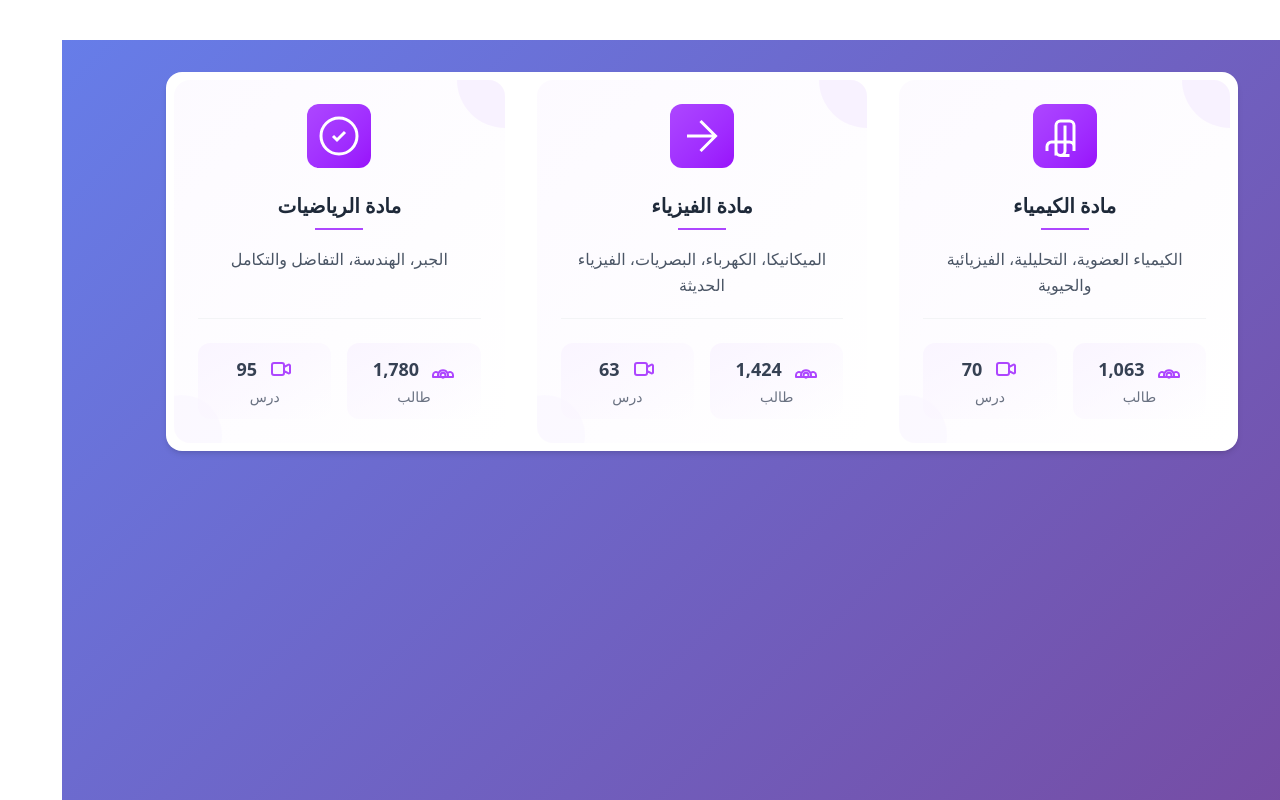
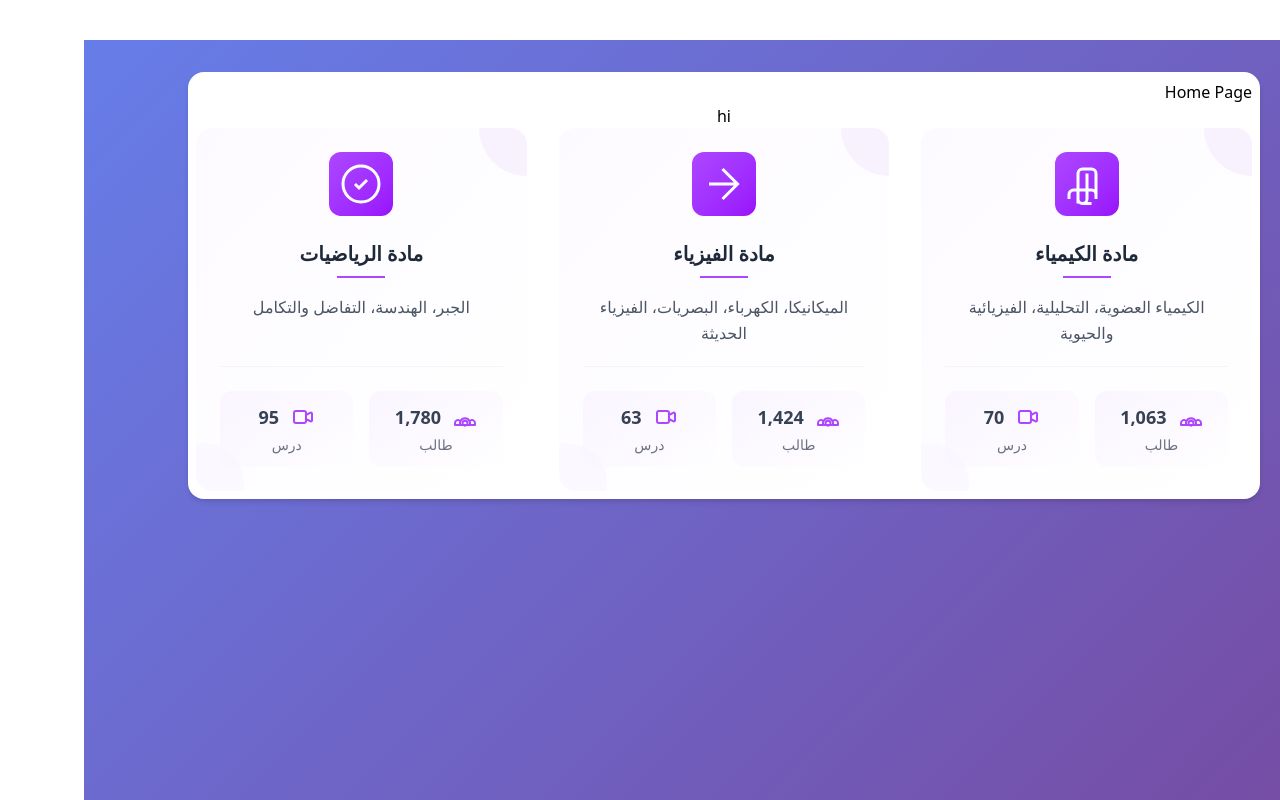
Before and after one commit to Mudzzo/edu-platfrom-test-1, a React (Vite) app: page / in a window 1280 px wide. Built offline with nearby package versions, Linux system fonts and the light colour scheme.

Commit message:
Course Section Done.

```diff
--- a/src/App.tsx
+++ b/src/App.tsx
@@ -12,6 +12,7 @@
 import CourseGrid from "./pages/CourseGrid";
 import TeacherGrid from "./pages/TeachersPage/TeacherGrid";
 import PlansPage from "./pages/PlansPage/PlansPage";
+import Home from "./pages/Home/Home";
 
 i18n
   .use(initReactI18next)
@@ -48,8 +49,7 @@
     <BrowserRouter>
       <Layout>
         <Routes>
-          <Route index element={<CourseGrid />} />
-          <Route path="/courses" element={<CourseGrid />} />
+          <Route path="/" element={<Home />} />
 
           <Route path="/courses/:courseId">
             <Route index element={<TeacherGrid />} />
--- a/src/pages/Home/Home.tsx
+++ b/src/pages/Home/Home.tsx
@@ -1,12 +1,12 @@
 import { t } from "i18next";
-import CourseList from "../../components/Courses/CourseList/CourseList";
+import CourseGrid from "../CourseGrid";
 
 export default function Home() {
   return (
     <div>
       Home Page
       <h1 className=" text-center ">{t("hi")}</h1>
-      <CourseList />
+      <CourseGrid />
     </div>
   );
 }
```
